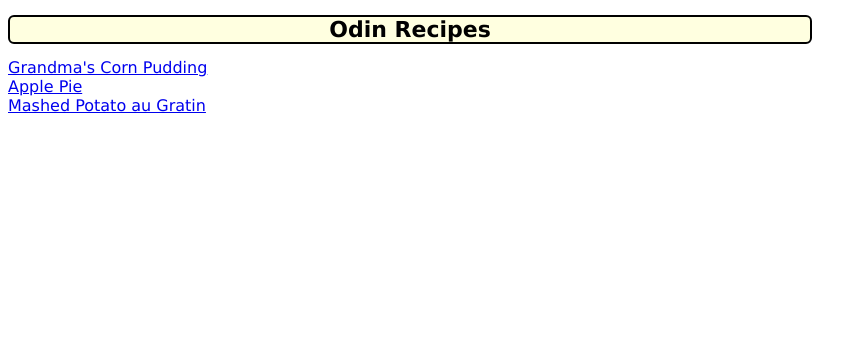
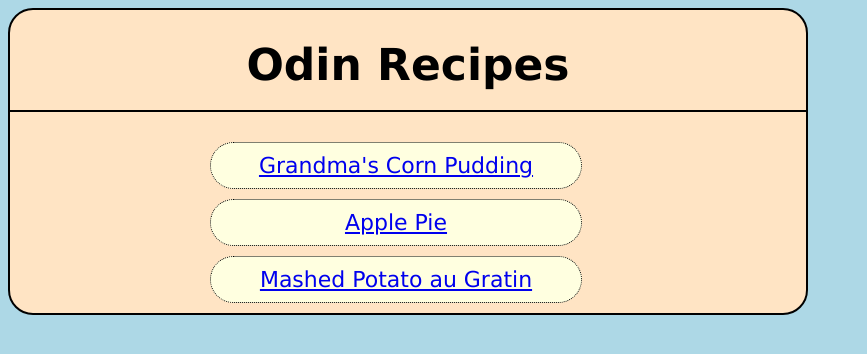
Before and after one commit to markcawili/odin-recipes, a plain HTML site: page index.html in a window 1280 px wide. Shown: the whole page, without its empty margins (0-867 px from the left). Drawn offline with Linux system fonts and the light colour scheme.

Commit message:
Add box styling to index.html

```diff
--- a/index.html
+++ b/index.html
@@ -7,9 +7,11 @@
     </head>
 
     <body>
-      <h1 class="header">Odin Recipes</h1>
-      <div><a href="recipes/grandmas-corn-pudding.html">Grandma's Corn Pudding</a></div>
-      <div><a href="recipes/apple-pie.html">Apple Pie</a></div>
-      <div><a href="recipes/mashed-potato-au-gratin.html">Mashed Potato au Gratin</a></div>
+    <div>
+        <h1 class="header">Odin Recipes</h1>
+        <div class="link"><a href="recipes/grandmas-corn-pudding.html">Grandma's Corn Pudding</a></div>
+        <div class="link"><a href="recipes/apple-pie.html">Apple Pie</a></div>
+        <div class="link"><a href="recipes/mashed-potato-au-gratin.html">Mashed Potato au Gratin</a></div>
+    </div>
     </body>
   </html>
--- a/styles.css
+++ b/styles.css
@@ -2,17 +2,33 @@
     font-family: Verdana, "Times New Roman", Arial, sans-serif;
 }
 
-h1 {
+body {
+    color: rgb(0,0,0);
+    font-size: 22px;
+    border-radius: 6px;
+    width: 800px;
     text-align: center;
+    background-color: lightblue;
+}
+
+div {
+    background-color: bisque;
+    border: solid 2px black;
+    border-radius: 25px;
 }
 
 .header {
-    background: lightyellow;
-    color: rgb(0,0,0);
-    font-size: 22px;
-    border: 2px solid black;
-    border-radius: 6px;
-    width: 800px;
+    border-bottom: solid 2px black;
+    padding-bottom: 20px;
+}
+
+div .link {
+    margin: 10px;
+    background-color: lightyellow;
+    padding: 10px;
+    border: dotted 1px black;
+    width: 350px;
+    margin-left: 200px;
 }
 
 img {
```
